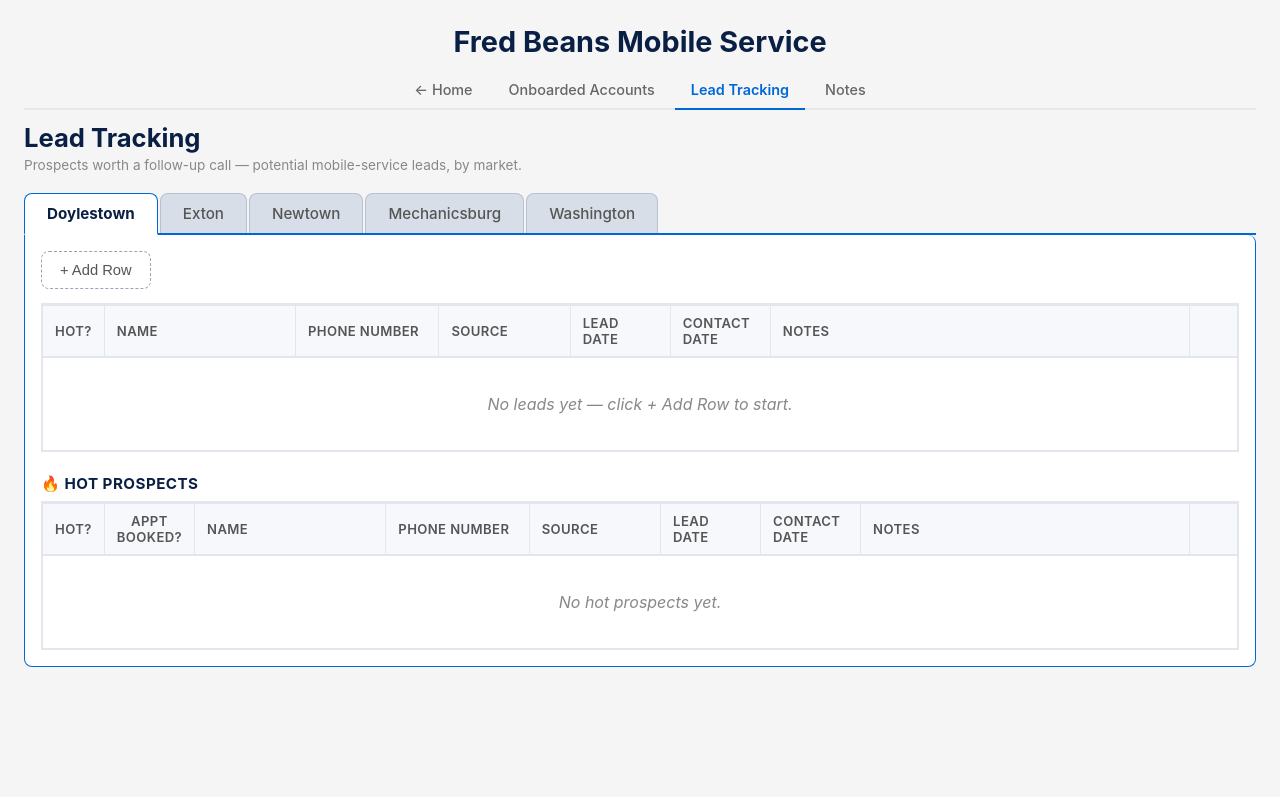
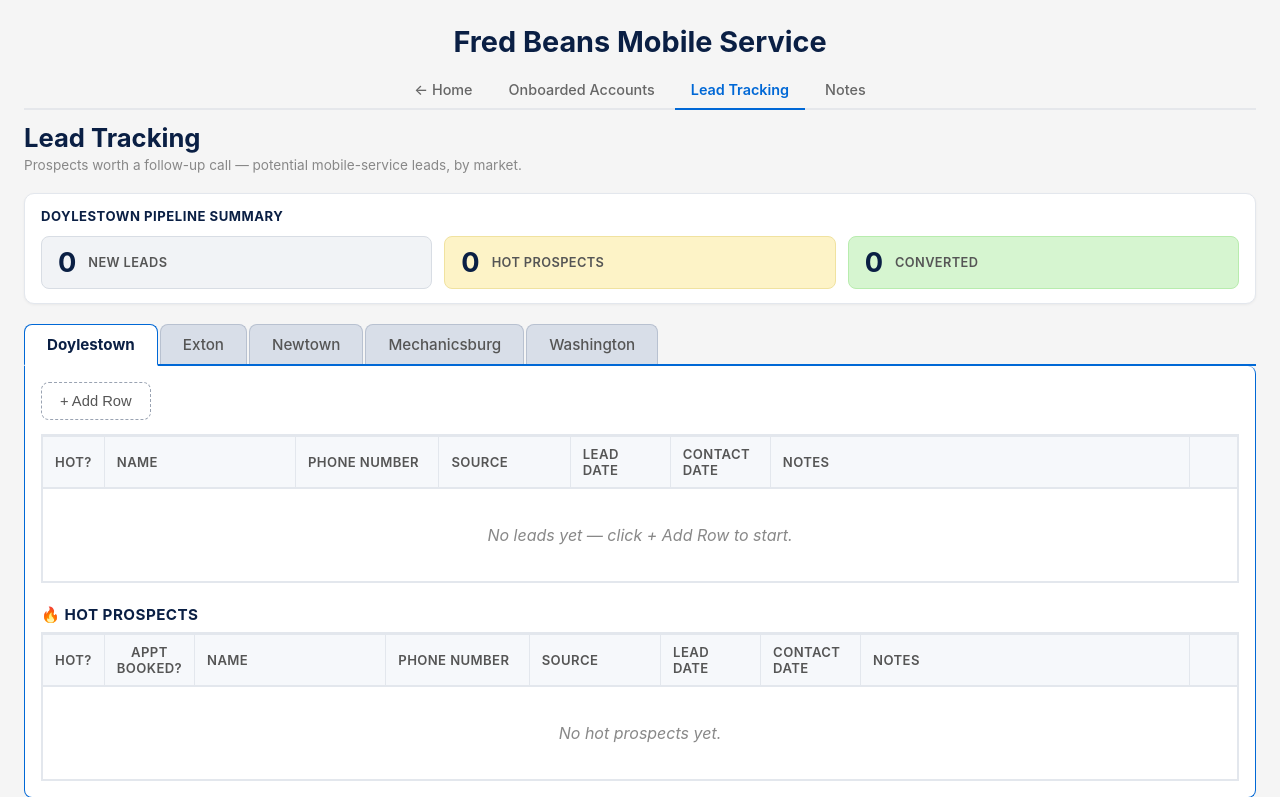
Before and after one commit to CGilbert23/FordRecallCheckScript, a Flask app: page /cold-leads in a window 1280 px wide. Shown: the top 797 px of the page. Before the commit the page ends 667 px from the top, so only its background shows below. Run offline with Flask 3, Linux system fonts and the light colour scheme; parts of the project's set-up code (start-up, migrations or seed data) failed here and were passed over.

Commit message:
New updates

```diff
--- a/templates/cold_leads.html
+++ b/templates/cold_leads.html
@@ -18,6 +18,31 @@
         .page-head { display: flex; align-items: baseline; justify-content: space-between; margin-bottom: 20px; flex-wrap: wrap; gap: 12px; }
         .page-head h1 { font-size: 1.6rem; color: #0a1f44; font-weight: 700; }
         .page-head .subtitle { display: block; font-size: 0.85rem; color: #888; font-weight: 400; margin-top: 4px; }
+
+        /* Cross-location pipeline summary, above the market tabs. */
+        .summary-wrap {
+            background: #fff; border: 1px solid #e3e7ed; border-radius: 10px;
+            padding: 14px 16px; margin-bottom: 20px;
+            box-shadow: 0 1px 3px rgba(0,0,0,0.05);
+        }
+        .summary-wrap h2 {
+            font-size: 0.82rem; text-transform: uppercase; letter-spacing: 0.04em;
+            color: #0a1f44; margin-bottom: 12px; font-weight: 700;
+        }
+        .summary-cards { display: flex; gap: 12px; flex-wrap: wrap; }
+        .summary-card {
+            flex: 1 1 0; min-width: 140px;
+            border: 1px solid #e3e7ed; border-radius: 8px;
+            padding: 12px 16px; display: flex; align-items: center; gap: 12px;
+        }
+        .summary-card .num { font-size: 1.7rem; font-weight: 700; line-height: 1; color: #0a1f44; }
+        .summary-card .label {
+            font-size: 0.8rem; color: #555; font-weight: 600;
+            text-transform: uppercase; letter-spacing: 0.03em;
+        }
+        .summary-card.c-new { background: #f1f3f6; border-color: #d8dde4; }
+        .summary-card.c-hot { background: #fdf3c7; border-color: #f0e2a0; }
+        .summary-card.c-conv { background: #d6f5d0; border-color: #b8ecae; }
 
         .market-tabs { display: flex; gap: 2px; margin-bottom: 0; border-bottom: 2px solid #0068d6; }
         .market-tab {
@@ -199,6 +224,11 @@
                 <h1>Lead Tracking</h1>
                 <span class="subtitle">Prospects worth a follow-up call &mdash; potential mobile-service leads, by market.</span>
             </div>
+        </div>
+
+        <div class="summary-wrap">
+            <h2><span id="summaryMarket"></span> Pipeline Summary</h2>
+            <div class="summary-cards" id="summaryCards"></div>
         </div>
 
         <div class="market-tabs" id="marketTabs"></div>
@@ -398,7 +428,7 @@
             saveTimers[row.clientId] = setTimeout(async () => {
                 try {
                     const saved = await persistRow(row);
-                    if (saved) showSaveIndicator('Saved');
+                    if (saved) { showSaveIndicator('Saved'); renderSummary(); }
                 } catch (e) {
                     console.error('Save failed:', e);
                     showSaveIndicator('Save failed', true);
@@ -540,22 +570,51 @@
                 const tab = document.createElement('div');
                 tab.className = 'market-tab' + (m === activeMarket ? ' active' : '');
                 tab.textContent = m;
-                tab.addEventListener('click', async () => {
+                tab.addEventListener('click', () => switchMarket(m));
+                container.appendChild(tab);
+            });
+        }
+
+        async function switchMarket(m) {
             if (activeMarket === m) return;
             activeMarket = m;
             renderTabs();
             if (!rowsByMarket[m]) {
                 setLoadingState();
                 try { await loadRowsForMarket(m); }
-                        catch (e) {
-                            console.error('Load failed:', e);
-                            rowsByMarket[m] = [];
-                        }
+                catch (e) { console.error('Load failed:', e); rowsByMarket[m] = []; }
             }
             renderRows();
+        }
+
+        // Summary buckets, mirroring the row tints:
+        //   New Leads  — saved, not hot, no contact date yet (grey rows)
+        //   Hot        — hot, no appointment booked (yellow rows)
+        //   Converted  — hot, appointment booked (green rows)
+        // Only persisted rows (with an id) count — blank ghost rows are ignored.
+        function countsForMarket(market) {
+            const rows = (rowsByMarket[market] || []).filter(r => r.id);
+            let newLeads = 0, hot = 0, conv = 0;
+            rows.forEach(r => {
+                if (r.hot_lead) {
+                    if (r.appt_booked) conv++; else hot++;
+                } else if (hasNoContact(r)) {
+                    newLeads++;
+                }
             });
-                container.appendChild(tab);
-            });
+            return { newLeads, hot, conv };
+        }
+
+        function renderSummary() {
+            const cards = document.getElementById('summaryCards');
+            if (!cards) return;
+            const label = document.getElementById('summaryMarket');
+            if (label) label.textContent = activeMarket;
+            const c = countsForMarket(activeMarket);
+            cards.innerHTML = `
+                <div class="summary-card c-new"><span class="num">${c.newLeads}</span><span class="label">New Leads</span></div>
+                <div class="summary-card c-hot"><span class="num">${c.hot}</span><span class="label">Hot Prospects</span></div>
+                <div class="summary-card c-conv"><span class="num">${c.conv}</span><span class="label">Converted</span></div>`;
         }
 
         async function loadRowsForMarket(market) {
@@ -608,7 +667,10 @@
                         const iso = parseDateInput(el.value);
                         row[field] = iso;
                         el.value = formatDateDisplay(iso);   // canonical display, or '' if invalid
-                        if (field === 'contact_date') tr.classList.toggle('no-contact', hasNoContact(row));
+                        if (field === 'contact_date') {
+                            tr.classList.toggle('no-contact', hasNoContact(row));
+                            renderSummary();
+                        }
                         schedulePersist(row);
                     });
                     return;
@@ -689,6 +751,8 @@
             } else {
                 hot.forEach(row => hotBody.appendChild(buildRow(row)));
             }
+
+            renderSummary();
         }
 
         function refreshActionsCell(tr, row) {
```
Lines whose indentation alone changed are shown as unchanged.
